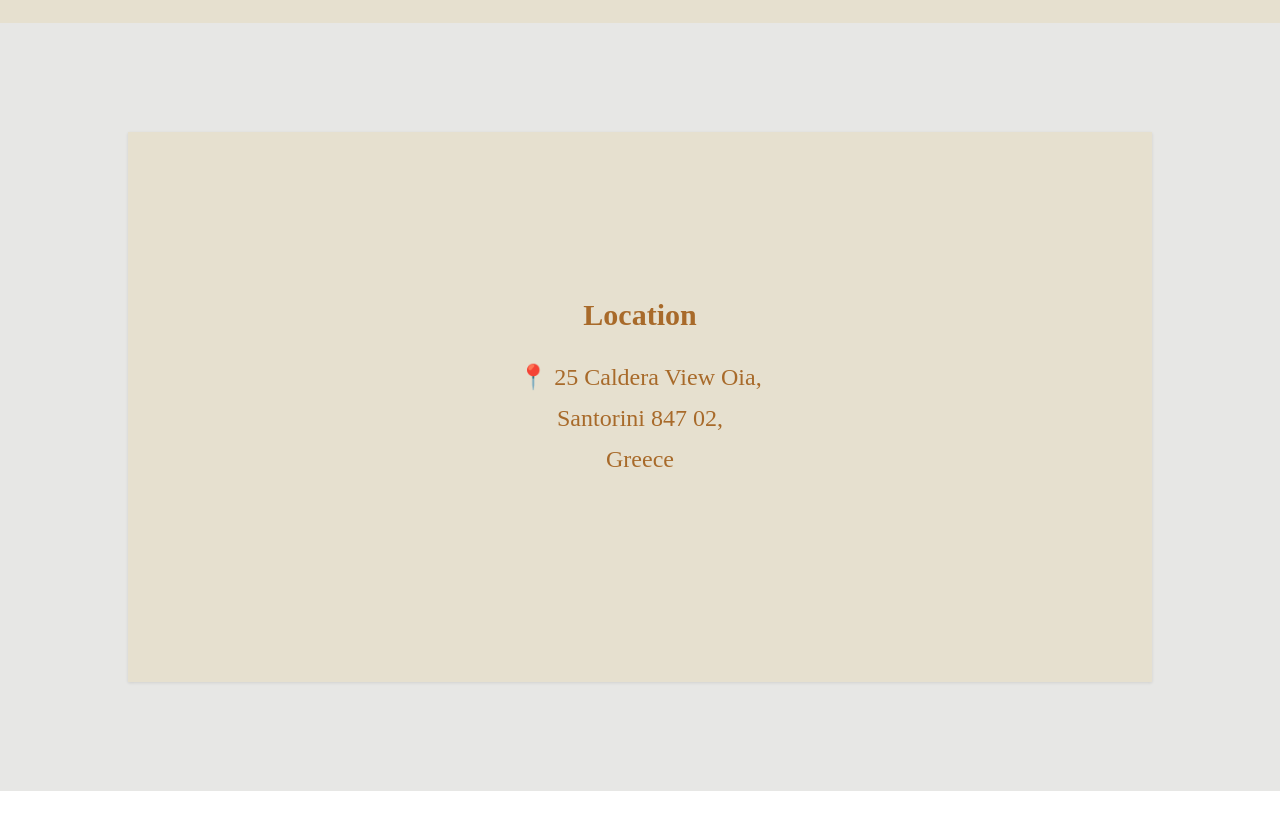
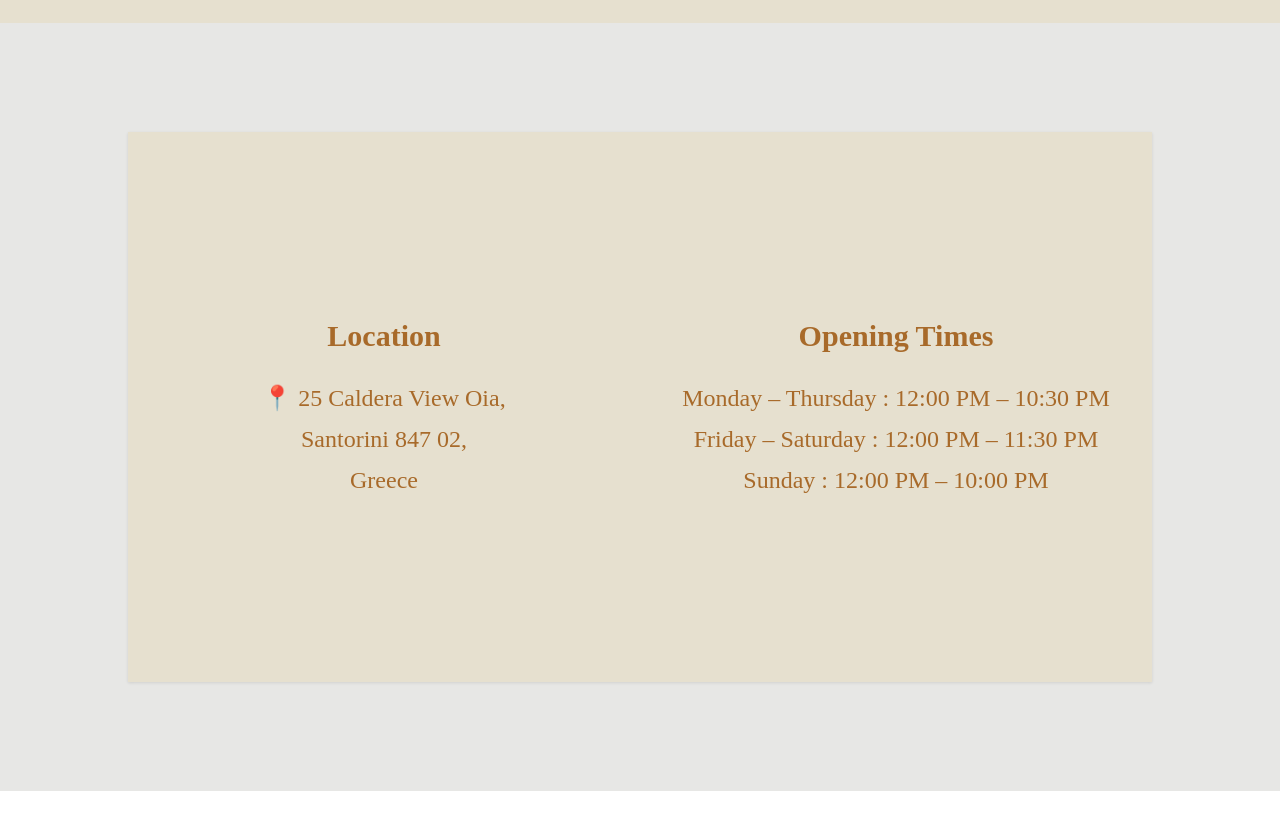
Before and after one commit to zubzkryp/Restaurant-Page, a website built with webpack: page src/template.html in a window 1280 px wide. Shown: the part 3640-4469 px from the top of the page. Before the commit the page ends 4431 px from the top, so only its background shows below. Built offline with nearby package versions, Linux system fonts and the light colour scheme.

Commit message:
Added opening times to the location page

```diff
--- a/src/pages/location.css
+++ b/src/pages/location.css
@@ -9,15 +9,11 @@
    align-items: center;
 }
 
-.strip {
+/* .strip {
    height: 550px;
    width: 80%;
    background-color: #e6e0cf;
    box-shadow: 0 1px 3px rgba(0,0,0,0.1);
-   /* display: grid;
-   grid-template-rows: 1fr 1fr 1fr;
-   justify-content: 'center';
-   align-items: center; */
    padding: 200px 200px;
    display: flex;
    flex-direction: column;
@@ -30,7 +26,7 @@
    transform: translateY(-20px);
    font-size: 24px;
    color:#A86A2A;
-   /* font-family: "Montserrat", sans-serif; */
+
    line-height: 1.7;
    transform: translateY(-40px);
 }
@@ -40,4 +36,56 @@
    color:#A86A2A;
    font-size: 30px;
    transform: translateY(-40px);
+} */
+
+.strip {
+   height: 550px;
+   width: 80%;
+   background-color: #e6e0cf;
+   box-shadow: 0 1px 3px rgba(0,0,0,0.1);
+   display: grid;
+   grid-template-columns: 1fr 1fr;
+
 }
+
+.left-location {
+   grid: 1 / 2;
+   display: flex;
+   flex-direction: column;
+   justify-content: center;
+   align-items: center;
+   gap: 20px;
+}
+
+.title-location {
+   color:#A86A2A;
+   font-size: 30px;
+}
+
+.address {
+   font-size: 24px;
+   color:#A86A2A;
+   line-height: 1.7;
+   text-align: center;
+}
+
+.right-location {
+   grid: 2 / 3;
+   display: flex;
+   flex-direction: column;
+   justify-content: center;
+   align-items: center;
+   gap: 20px;
+}
+
+.title-times {
+   color:#A86A2A;
+   font-size: 30px;
+}
+
+.opening-times {
+   font-size: 24px;
+   color:#A86A2A;
+   line-height: 1.7;
+   text-align: center;
+}
--- a/src/pages/location.js
+++ b/src/pages/location.js
@@ -14,13 +14,32 @@ export default function buildLocation() {
     strip.classList.add('strip')
     background.appendChild(strip)
 
+    // tells location
+    const leftLocation =  document.createElement('div')
+    leftLocation.classList.add('left-location')
+    strip.appendChild(leftLocation)
     const titleLocation = document.createElement('h1')
     titleLocation.classList.add('title-location')
     titleLocation.textContent =  "Location"
-    strip.appendChild(titleLocation)
+    leftLocation.appendChild(titleLocation)
 
     const address = document.createElement('div') //We write the address here
     address.classList.add('address')
-    strip.appendChild(address)
+    leftLocation.appendChild(address)
     address.innerHTML = '📍 25 Caldera View Oia,<br> Santorini 847 02,<br> Greece '
+
+    // Opening Times
+
+    const rightLocation = document.createElement('div')
+    rightLocation.classList.add('right-location')
+    strip.appendChild(rightLocation)
+    const titleOP= document.createElement('h1')
+    titleOP.classList.add('title-times')
+    titleOP.textContent = 'Opening Times'
+    rightLocation.appendChild(titleOP)
+
+    const times = document.createElement('div')
+    times.classList.add('opening-times')
+    rightLocation.appendChild(times)
+    times.innerHTML = 'Monday – Thursday : 12:00 PM – 10:30 PM <br>Friday – Saturday : 12:00 PM – 11:30 PM <br>Sunday : 12:00 PM – 10:00 PM'
 }
--- a/src/styles.css
+++ b/src/styles.css
@@ -136,5 +136,5 @@ nav {
 #content {
   grid-row: 2 / 3;
   display: grid;
-  grid-template-rows: 1fr 0.8fr 1fr 0.6fr 0.8fr;
+  grid-template-rows: 1fr 0.8fr 1fr 0.6fr 0.8fr 0.1fr;
 }
```
